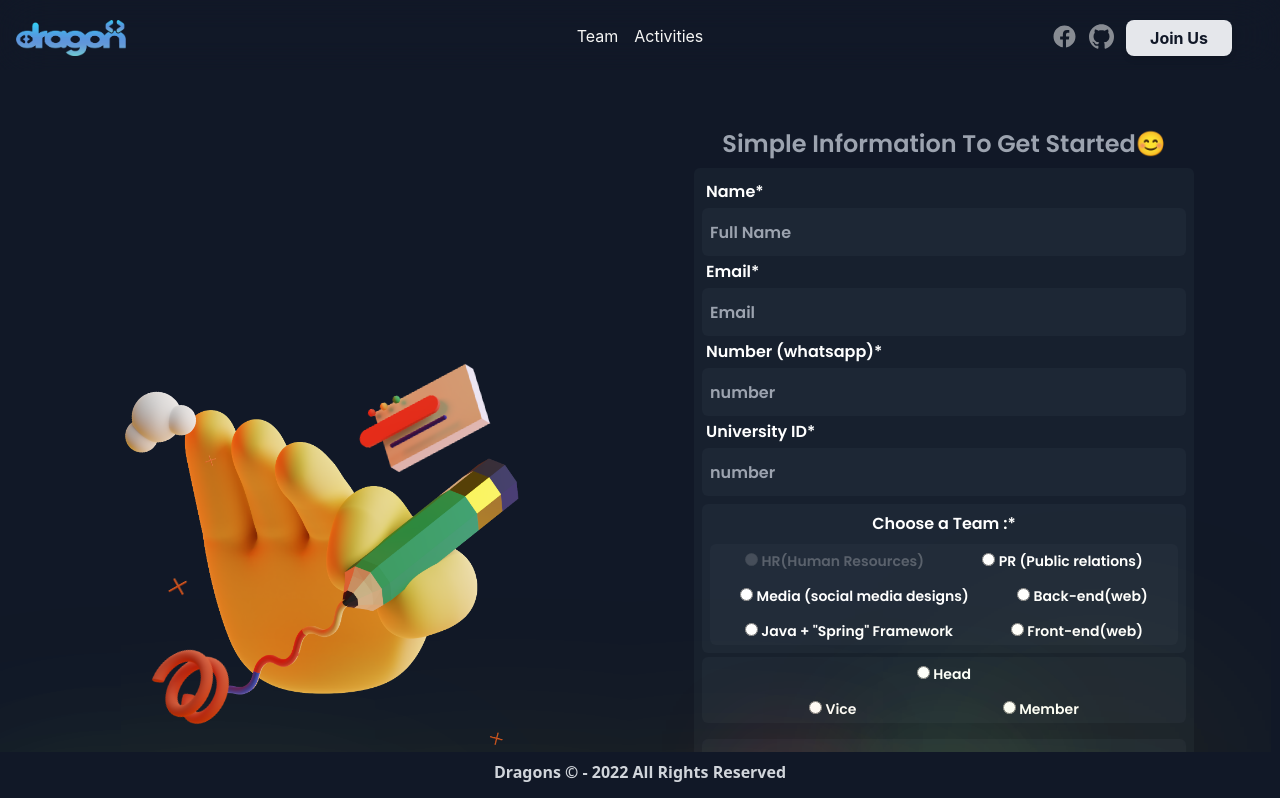
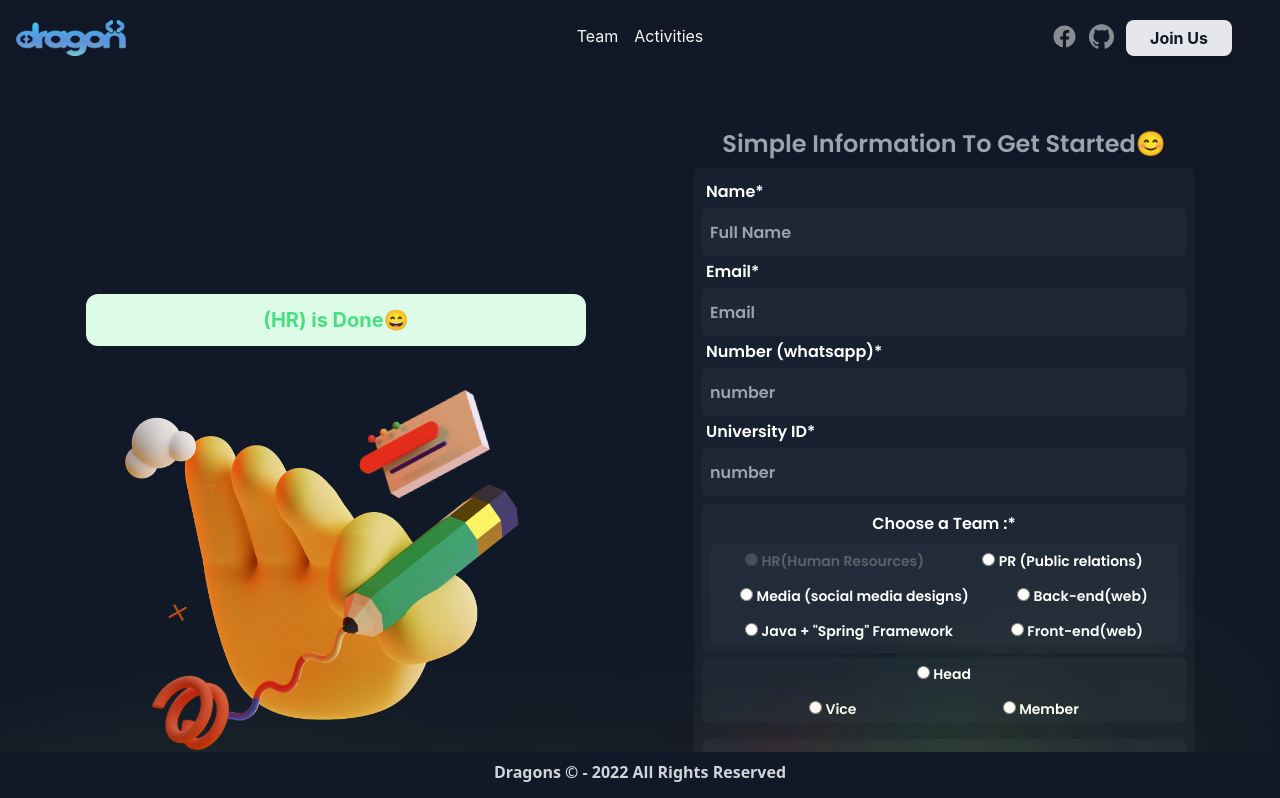
Before and after one commit to Hamdysaad20/dragonsWebsite, a Next.js app: page / in a window 1280 px wide. Shown: the top 798 px of the page. Built offline with nearby package versions, Linux system fonts and the light colour scheme.

Commit message:
HR is done card

```diff
--- a/components/FormSideSection.jsx
+++ b/components/FormSideSection.jsx
@@ -6,6 +6,9 @@ function FormSideSection() {
   return (
     <div className='lg:w-[500px] relative  h-full flex justify-center mx-auto min-w-[300px]'>
       <div className='w-[200px] hover:scale-90 duration-1000 lg:mb-[100px] lg:w-[500px]'>
+        <div className='w-full flex justify-center mx-auto text-xl font-bold  text-green-400 bg-green-100 py-3 rounded-xl'>
+          (HR) is Done{"😄"}
+        </div>
         <Lottie animationData={hand} />{" "}
         <div>
           <h1
```
